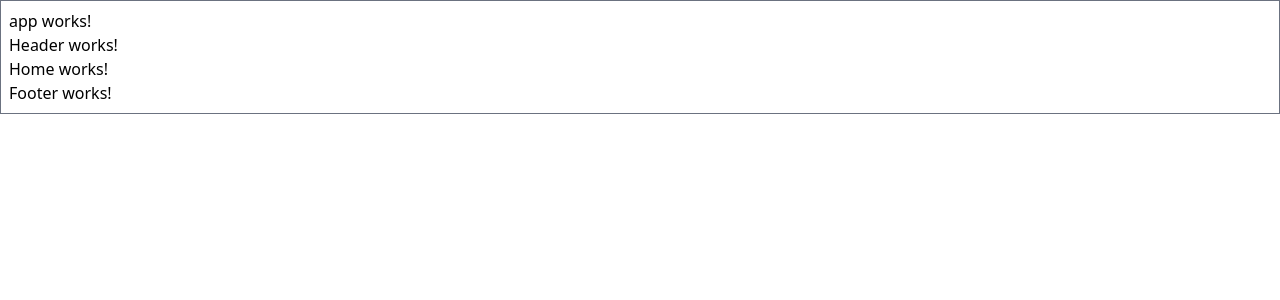
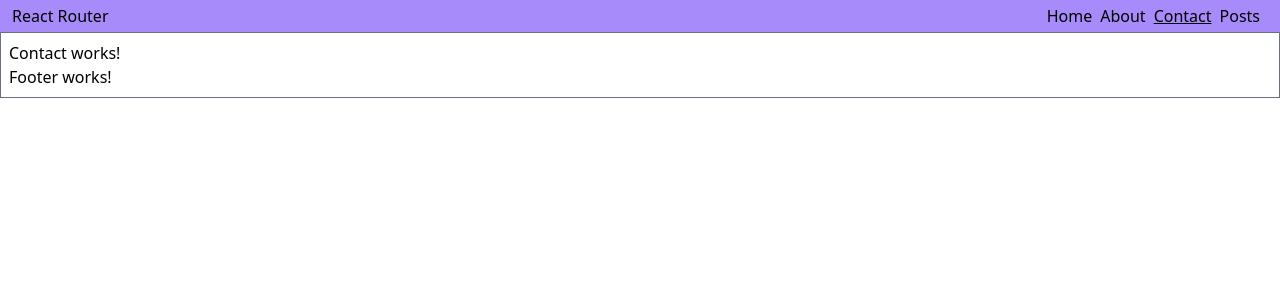
Before and after one commit to shivrajpro/react-by-lwd, a React (Create React App) app: page /contact in a window 1280 px wide. Shown: the top 300 px of the page. Built offline with nearby package versions, Linux system fonts and the light colour scheme.

Commit message:
Swithc component and send props to inner component

```diff
--- a/src/App.js
+++ b/src/App.js
@@ -1,24 +1,34 @@
-import { BrowserRouter, HashRouter, Route } from 'react-router-dom/cjs/react-router-dom';
+import { BrowserRouter, Route, Switch } from 'react-router-dom/cjs/react-router-dom';
 import './App.css';
 import { About } from './components/About/About';
 import { Footer } from './components/Footer/Footer';
 import { Header } from './components/Header/Header';
 import { Home } from './components/Home/Home';
+import { Contact } from './components/Contact/Contact';
 
 function App() {
     return (
         // basename="/leela"
-        <HashRouter hashType="noslash" >
+        <BrowserRouter>
+            {/* <p>app works!</p> */}
+            <Header />
             <div className='p-2 border border-gray-500 container mx-auto'>
-                <p>app works!</p>
-                <Header />
                 <div>
-                    <Route path='/' component={Home} />
-                    <Route path='/about' component={About} />
+                    {/* <Route path='/' exact render={(props) => <Home {...props} />} /> */}
+                    {/* <Route path='/' exact children={() => <div>hi from children</div>} /> */}
+                    {/* <Route path='/' exact>
+                        <Home />
+                    </Route> */}
+                    {/* <Route path='/home' exact component={Home} /> */}
+                    <Switch>
+                        <Route path='/about' component={About} />
+                        <Route path='/contact' component={Contact} />
+                        <Route path='/' render={(props) => <Home {...props} />} />
+                    </Switch>
                 </div>
                 <Footer />
             </div>
-        </HashRouter>
+        </BrowserRouter>
     );
 }
 
--- a/src/components/About/About.js
+++ b/src/components/About/About.js
@@ -1,5 +1,9 @@
+import Team from "../Team/Team";
+
 export function About(props) {
     return <div>
         <p>About works!</p>
+        {/* <Team {...props} /> */}
+        <Team/>
     </div>
 }
--- /dev/null
+++ b/src/components/Contact/Contact.js
@@ -0,0 +1,7 @@
+export function Contact(props){
+    return (
+        <div>
+            <p>Contact works!</p>
+        </div>
+    )
+}
--- a/src/components/Header/Header.js
+++ b/src/components/Header/Header.js
@@ -1,5 +1,49 @@
+import { Link, NavLink } from 'react-router-dom';
 export function Header(props) {
-    return <div>
-        <p>Header works!</p>
-    </div>
+    return (
+        <div className='flex justify-between bg-purple-400 px-3 py-1'>
+            <div>
+                <Link
+                    to={{
+                        pathname: '/',
+                        hash: '#leelawebdev',
+                        search: '?channel=leelawebdev',
+                        state: { dashboard: true },
+                    }}
+                >
+                    React Router
+                </Link>
+            </div>
+            <div>
+                <ul className='flex'>
+                    <li className='mr-2'>
+                        <NavLink to='/' exact
+                        activeClassName='underline decoration-sky-500'>
+                            Home
+                        </NavLink>
+                    </li>
+                    <li className='mr-2'>
+                        <NavLink to='/about'
+                        activeClassName='underline decoration-sky-500'>
+                            About
+                        </NavLink>
+                    </li>
+                    <li className='mr-2'>
+                        <NavLink
+                            to='/contact'
+                            activeClassName='underline decoration-sky-500'
+                        >
+                            Contact
+                        </NavLink>
+                    </li>
+                    <li className='mr-2'>
+                        <NavLink to='/posts'
+                        activeClassName='underline decoration-sky-500'>
+                            Posts
+                        </NavLink>
+                    </li>
+                </ul>
+            </div>
+        </div>
+    );
 }
--- a/src/components/Home/Home.js
+++ b/src/components/Home/Home.js
@@ -1,4 +1,5 @@
 export function Home(props) {
+    console.log(props);
     return <div>
         <p>Home works!</p>
     </div>
--- /dev/null
+++ b/src/components/Team/Team.js
@@ -0,0 +1,13 @@
+import { withRouter } from "react-router-dom/cjs/react-router-dom"
+
+function Team(props){
+    console.log("Team",props);
+    return (
+        <div>
+            <p>Team works!</p>
+        </div>
+    )
+}
+
+// export default Team;
+export default withRouter(Team);
```
